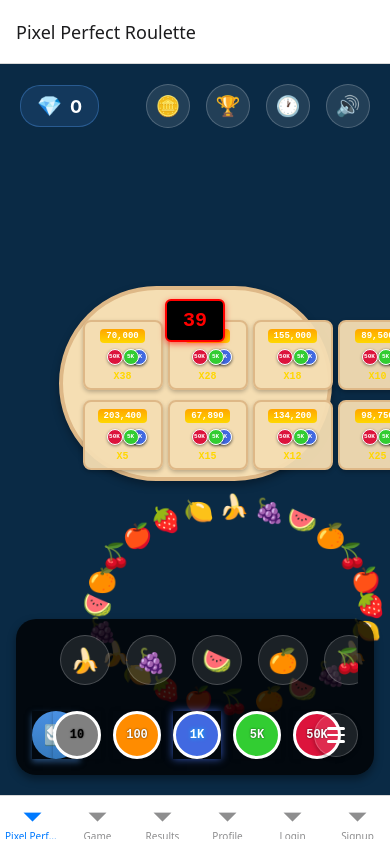
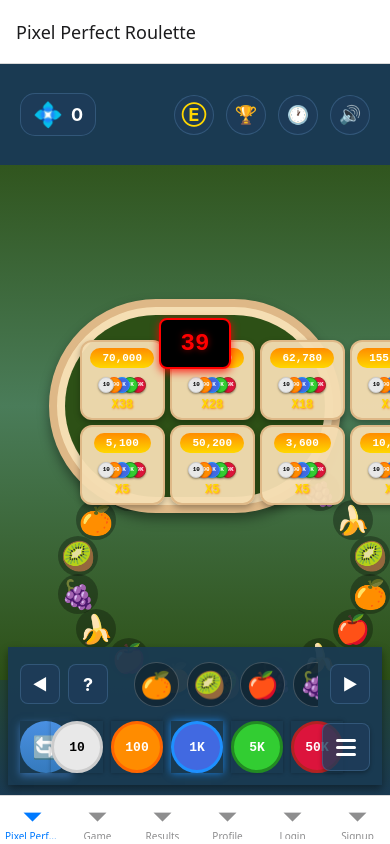
Before and after one commit to OmShrikhande/Fruite-Roulette, a React Native app in the folder app/: screen /PixelPerfect in a window 390 px wide. Built offline with nearby package versions, Linux system fonts and the light colour scheme.

Commit message:
Major change

```diff
--- a/app/components/game/BottomControlPanel.tsx
+++ b/app/components/game/BottomControlPanel.tsx
@@ -10,16 +10,16 @@ interface BottomControlPanelProps {
   onSelectChip: (value: number) => void;
 }
 
-// Same fruit sequence as outer track
-const FRUITS = ['🍌', '🍇', '🍉', '🍊', '🍒', '🍎', '🍓', '🍋'];
+// Exact fruit sequence as shown in the bottom row of the image
+const FRUITS = ['🍊', '🥝', '🍎', '🍇', '🍌', '🥝', '🍇', '🥝', '🍊', '🥝', '🍊'];
 
-// Exact betting chips in specified order and style
+// Exact betting chips as shown in image
 const BETTING_CHIPS = [
-  { value: 10, label: '10', color: '#808080' }, // Gray chip
-  { value: 100, label: '100', color: '#FF8C00' }, // Orange chip
-  { value: 1000, label: '1K', color: '#4169E1', highlighted: true }, // Blue chip (highlighted as selected)
-  { value: 5000, label: '5K', color: '#32CD32' }, // Green chip
-  { value: 50000, label: '50K', color: '#DC143C' }, // Red chip
+  { value: 10, label: '10', color: '#E8E8E8', textColor: '#000000', borderColor: '#CCCCCC' },
+  { value: 100, label: '100', color: '#FF8C00', textColor: '#FFFFFF', borderColor: '#FF6600' },
+  { value: 1000, label: '1K', color: '#4169E1', textColor: '#FFFFFF', borderColor: '#1E90FF', highlighted: true },
+  { value: 5000, label: '5K', color: '#32CD32', textColor: '#FFFFFF', borderColor: '#228B22' },
+  { value: 50000, label: '50K', color: '#DC143C', textColor: '#FFFFFF', borderColor: '#B22222' },
 ];
 
 export const BottomControlPanel: React.FC<BottomControlPanelProps> = ({
@@ -28,12 +28,21 @@ export const BottomControlPanel: React.FC<BottomControlPanelProps> = ({
 }) => {
   return (
     <Container>
-      {/* First Row: Horizontally scrollable row of fruit icons */}
-      <FruitRow>
+      {/* Top row: Navigation arrows and fruit row */}
+      <TopRow>
+        <NavButton>
+          <NavArrow>◀</NavArrow>
+        </NavButton>
+
+        <HelpButton>
+          <HelpText>?</HelpText>
+        </HelpButton>
+
+        <FruitScrollContainer>
           <ScrollView
             horizontal
             showsHorizontalScrollIndicator={false}
-          contentContainerStyle={{ paddingHorizontal: 20 }}
+            contentContainerStyle={{ alignItems: 'center', paddingHorizontal: 10 }}
           >
             {FRUITS.map((fruit, index) => (
               <FruitButton key={index}>
@@ -41,18 +50,23 @@ export const BottomControlPanel: React.FC<BottomControlPanelProps> = ({
               </FruitButton>
             ))}
           </ScrollView>
-      </FruitRow>
+        </FruitScrollContainer>
 
-      {/* Second Row: Controls and betting chips */}
-      <ControlRow>
-        {/* Leftmost: Blue circular refresh/spin icon */}
+        <NavButton>
+          <NavArrow>▶</NavArrow>
+        </NavButton>
+      </TopRow>
+
+      {/* Bottom row: Spin button, chips, and menu */}
+      <BottomRow>
+        {/* Left: Blue circular refresh/spin icon */}
         <SpinButton>
           <LinearGradient
             colors={['#4A90E2', '#357ABD']}
             style={{
-              width: 48,
-              height: 48,
-              borderRadius: 24,
+              width: 52,
+              height: 52,
+              borderRadius: 26,
               justifyContent: 'center',
               alignItems: 'center'
             }}
@@ -61,42 +75,35 @@ export const BottomControlPanel: React.FC<BottomControlPanelProps> = ({
           </LinearGradient>
         </SpinButton>
 
-        {/* Next: 5 betting chips in exact order & style */}
+        {/* Center: 5 betting chips */}
         <ChipsContainer>
           {BETTING_CHIPS.map((chip) => {
             const isSelected = selectedChip === chip.value;
-            const isHighlighted = chip.highlighted && isSelected;
 
             return (
               <ChipButton
                 key={chip.value}
                 onPress={() => onSelectChip(chip.value)}
                 style={{
-                  shadowColor: isHighlighted ? '#4169E1' : '#000',
-                  shadowOpacity: isHighlighted ? 0.8 : 0.3,
-                  shadowRadius: isHighlighted ? 8 : 4,
-                  elevation: isHighlighted ? 8 : 4,
+                  shadowColor: isSelected ? chip.borderColor : '#000',
+                  shadowOpacity: isSelected ? 0.8 : 0.3,
+                  shadowRadius: isSelected ? 8 : 4,
+                  elevation: isSelected ? 8 : 4,
                 }}
               >
                 <ChipGradient
                   colors={[chip.color, chip.color]}
                   style={{
-                    width: 48,
-                    height: 48,
-                    borderRadius: 24,
+                    width: 52,
+                    height: 52,
+                    borderRadius: 26,
                     justifyContent: 'center',
                     alignItems: 'center',
                     borderWidth: 3,
-                    borderColor: '#FFFFFF',
+                    borderColor: chip.borderColor,
                   }}
                 >
-                  <ChipText
-                    style={{
-                      color: chip.value === 10 ? '#000000' : '#FFFFFF',
-                      textShadowColor: isHighlighted ? '#00BFFF' : 'rgba(0,0,0,0.7)',
-                      textShadowRadius: isHighlighted ? 4 : 2,
-                    }}
-                  >
+                  <ChipText style={{ color: chip.textColor }}>
                     {chip.label}
                   </ChipText>
                 </ChipGradient>
@@ -105,21 +112,21 @@ export const BottomControlPanel: React.FC<BottomControlPanelProps> = ({
           })}
         </ChipsContainer>
 
-        {/* Rightmost: Hamburger menu icon */}
+        {/* Right: Hamburger menu */}
         <MenuButton>
           <MenuLine />
           <MenuLine />
           <MenuLine />
         </MenuButton>
-      </ControlRow>
+      </BottomRow>
     </Container>
   );
 };
 
 const Container = styled.View`
-  background-color: rgba(0, 0, 0, 0.8);
-  border-radius: 20px;
-  padding: 16px;
+  background-color: rgba(26, 58, 82, 0.95);
+  border-radius: 0px;
+  padding: 12px;
   shadow-color: #000;
   shadow-offset: 0px 4px;
   shadow-opacity: 0.4;
@@ -127,27 +134,67 @@ const Container = styled.View`
   elevation: 8;
 `;
 
-const FruitRow = styled.View`
-  height: 60px;
-  margin-bottom: 16px;
+const TopRow = styled.View`
+  flex-direction: row;
+  align-items: center;
+  margin-bottom: 12px;
+  height: 50px;
+`;
+
+const NavButton = styled.TouchableOpacity`
+  width: 40px;
+  height: 40px;
+  background-color: rgba(30, 60, 90, 0.8);
+  border-radius: 8px;
+  justify-content: center;
+  align-items: center;
+  border: 1px solid rgba(100, 150, 200, 0.3);
+`;
+
+const NavArrow = styled.Text`
+  color: #FFFFFF;
+  font-size: 16px;
+  font-weight: bold;
+`;
+
+const HelpButton = styled.TouchableOpacity`
+  width: 40px;
+  height: 40px;
+  background-color: rgba(30, 60, 90, 0.8);
+  border-radius: 8px;
+  justify-content: center;
+  align-items: center;
+  border: 1px solid rgba(100, 150, 200, 0.3);
+  margin-left: 8px;
+`;
+
+const HelpText = styled.Text`
+  color: #FFFFFF;
+  font-size: 18px;
+  font-weight: bold;
+`;
+
+const FruitScrollContainer = styled.View`
+  flex: 1;
+  margin-horizontal: 12px;
 `;
 
 const FruitButton = styled.TouchableOpacity`
-  width: 50px;
-  height: 50px;
+  width: 45px;
+  height: 45px;
   justify-content: center;
   align-items: center;
-  margin-horizontal: 8px;
-  background-color: rgba(255, 255, 255, 0.1);
-  border-radius: 25px;
+  margin-horizontal: 4px;
+  background-color: rgba(0, 0, 0, 0.3);
+  border-radius: 22px;
   border: 1px solid rgba(255, 255, 255, 0.2);
 `;
 
 const FruitText = styled.Text`
-  font-size: 24px;
+  font-size: 26px;
 `;
 
-const ControlRow = styled.View`
+const BottomRow = styled.View`
   flex-direction: row;
   align-items: center;
   justify-content: space-between;
@@ -156,13 +203,13 @@ const ControlRow = styled.View`
 const SpinButton = styled.TouchableOpacity`
   shadow-color: #4A90E2;
   shadow-offset: 0px 3px;
-  shadow-opacity: 0.5;
-  shadow-radius: 6px;
-  elevation: 6;
+  shadow-opacity: 0.6;
+  shadow-radius: 8px;
+  elevation: 8;
 `;
 
 const SpinIcon = styled.Text`
-  font-size: 20px;
+  font-size: 22px;
 `;
 
 const ChipsContainer = styled.View`
@@ -170,8 +217,8 @@ const ChipsContainer = styled.View`
   flex: 1;
   justify-content: center;
   align-items: center;
-  gap: 12px;
-  margin-horizontal: 20px;
+  gap: 8px;
+  margin-horizontal: 16px;
 `;
 
 const ChipButton = styled.TouchableOpacity`
@@ -181,20 +228,21 @@ const ChipButton = styled.TouchableOpacity`
 const ChipGradient = styled(LinearGradient)``;
 
 const ChipText = styled.Text`
-  font-size: 12px;
+  font-size: 13px;
   font-weight: bold;
   font-family: monospace;
   text-shadow-offset: 1px 1px;
+  text-shadow-radius: 2px;
 `;
 
 const MenuButton = styled.TouchableOpacity`
-  width: 44px;
-  height: 44px;
-  border-radius: 22px;
+  width: 48px;
+  height: 48px;
+  border-radius: 8px;
   justify-content: center;
   align-items: center;
-  background-color: rgba(255, 255, 255, 0.1);
-  border: 1px solid rgba(255, 255, 255, 0.2);
+  background-color: rgba(30, 60, 90, 0.8);
+  border: 1px solid rgba(100, 150, 200, 0.3);
   shadow-color: #000;
   shadow-offset: 0px 2px;
   shadow-opacity: 0.3;
@@ -203,8 +251,8 @@ const MenuButton = styled.TouchableOpacity`
 `;
 
 const MenuLine = styled.View`
-  width: 18px;
-  height: 2.5px;
+  width: 20px;
+  height: 3px;
   background-color: #FFFFFF;
   border-radius: 2px;
   margin-vertical: 2px;
--- a/app/components/game/CentralGameBoard.tsx
+++ b/app/components/game/CentralGameBoard.tsx
@@ -9,59 +9,60 @@ interface CentralGameBoardProps {
   timer: number;
 }
 
-// Fruit sequence for the oval border (repeating pattern)
-const FRUITS = ['🍌', '🍇', '🍉', '🍊', '🍒', '🍎', '🍓', '🍋'];
+// Exact fruit sequence from the image border
+const FRUITS = ['🍊', '🍎', '🍇', '🍌', '🥝', '🍊', '🍎', '🍌', '🍇', '🥝', '🍊', '🍎', '🍌', '🍇', '🥝', '🍊', '🍎', '🍌'];
 
-// Betting zones data (2 rows × 4 columns) - exact values from description
+// Betting zones data exactly as shown in image (2 rows × 4 columns)
 const BETTING_ZONES = [
+  // Top row
   { amount: '70,000', multiplier: 'X38' },
   { amount: '41,780', multiplier: 'X28' },
-  { amount: '155,000', multiplier: 'X18' },
-  { amount: '89,500', multiplier: 'X10' },
-  { amount: '203,400', multiplier: 'X5' },
-  { amount: '67,890', multiplier: 'X15' },
-  { amount: '134,200', multiplier: 'X12' },
-  { amount: '98,750', multiplier: 'X25' },
+  { amount: '62,780', multiplier: 'X18' },
+  { amount: '155,000', multiplier: 'X10' },
+  // Bottom row
+  { amount: '5,100', multiplier: 'X5' },
+  { amount: '50,200', multiplier: 'X5' },
+  { amount: '3,600', multiplier: 'X5' },
+  { amount: '10,100', multiplier: 'X5' },
 ];
 
-// Poker chips data
+// Poker chips exactly as in image
 const POKER_CHIPS = [
-  { value: '10', color: '#FFFFFF', textColor: '#000000' },
-  { value: '100', color: '#FF8C00', textColor: '#FFFFFF' },
-  { value: '1K', color: '#4169E1', textColor: '#FFFFFF' },
-  { value: '5K', color: '#32CD32', textColor: '#FFFFFF' },
-  { value: '50K', color: '#DC143C', textColor: '#FFFFFF' },
+  { value: '10', color: '#E8E8E8', textColor: '#000000', borderColor: '#CCCCCC' },
+  { value: '100', color: '#FF8C00', textColor: '#FFFFFF', borderColor: '#FF6600' },
+  { value: '1K', color: '#4169E1', textColor: '#FFFFFF', borderColor: '#1E90FF' },
+  { value: '5K', color: '#32CD32', textColor: '#FFFFFF', borderColor: '#228B22' },
+  { value: '50K', color: '#DC143C', textColor: '#FFFFFF', borderColor: '#B22222' },
 ];
 
 export const CentralGameBoard: React.FC<CentralGameBoardProps> = ({ timer }) => {
   // Calculate positions for fruit icons around oval border
   const getFruitPosition = (index: number, total: number) => {
     const angle = (index / total) * 2 * Math.PI - Math.PI / 2;
-    const radiusX = width * 0.35;
-    const radiusY = width * 0.25;
+    const radiusX = width * 0.38;
+    const radiusY = width * 0.28;
     const x = Math.cos(angle) * radiusX;
     const y = Math.sin(angle) * radiusY;
     return { x, y };
   };
 
-  // Generate fruit icons around the oval (repeating pattern)
+  // Generate fruit icons around the oval border
   const generateFruitBorder = () => {
-    const totalFruits = 24; // More fruits for continuous border
+    const totalFruits = 18;
     const fruitElements = [];
 
     for (let i = 0; i < totalFruits; i++) {
-      const fruitIndex = i % FRUITS.length;
       const position = getFruitPosition(i, totalFruits);
 
       fruitElements.push(
         <FruitIcon
           key={i}
           style={{
-            left: width * 0.5 + position.x - 15,
-            top: height * 0.4 + position.y - 15,
+            left: width * 0.5 + position.x - 20,
+            top: height * 0.35 + position.y - 20,
           }}
         >
-          <FruitText>{FRUITS[fruitIndex]}</FruitText>
+          <FruitText>{FRUITS[i]}</FruitText>
         </FruitIcon>
       );
     }
@@ -71,14 +72,21 @@ export const CentralGameBoard: React.FC<CentralGameBoardProps> = ({ timer }) =>
 
   return (
     <Container>
-      {/* Outer Track with Fruit Border */}
+      {/* Green textured background */}
+      <BackgroundGradient
+        colors={['#2d5016', '#4a7c59', '#2d5016']}
+      />
+
+      {/* Fruit border around the oval */}
       <OuterTrack>
         {generateFruitBorder()}
       </OuterTrack>
 
-      {/* Beige Sand-Textured Oval Path */}
+      {/* Beige oval track with green interior and betting zones */}
       <OvalTrack>
-        {/* 8 Rectangular Betting Zones in 2 rows × 4 columns */}
+        {/* Green interior of the oval */}
+        <OvalInterior>
+          {/* 8 Rectangular betting zones in 2 rows × 4 columns */}
           <BettingGrid>
             {BETTING_ZONES.map((zone, index) => {
               const row = Math.floor(index / 4);
@@ -88,27 +96,33 @@ export const CentralGameBoard: React.FC<CentralGameBoardProps> = ({ timer }) =>
                 <BettingZone
                   key={index}
                   style={{
-                  left: col * 85 + 20,
-                  top: row * 80 + 30,
+                    left: col * 90 + 15,
+                    top: row * 85 + 25,
                   }}
                 >
-                {/* Top Center: Large bold number in gradient orange/yellow */}
+                  {/* Amount in gradient orange background */}
                   <LinearGradient
-                  colors={['#FFA500', '#FFD700']}
-                  style={{ borderRadius: 4, paddingHorizontal: 6, paddingVertical: 2 }}
+                    colors={['#FF8C00', '#FFD700']}
+                    style={{
+                      borderRadius: 12,
+                      paddingHorizontal: 12,
+                      paddingVertical: 4,
+                      marginBottom: 4
+                    }}
                   >
                     <AmountText>{zone.amount}</AmountText>
                   </LinearGradient>
 
-                {/* Middle: Stacked poker chips */}
+                  {/* Stacked poker chips */}
                   <ChipStack>
                     {POKER_CHIPS.map((chip, chipIndex) => (
                       <Chip
                         key={chipIndex}
                         style={{
                           backgroundColor: chip.color,
-                        marginLeft: chipIndex * -8,
-                        zIndex: chipIndex,
+                          borderColor: chip.borderColor,
+                          marginLeft: chipIndex > 0 ? -8 : 0,
+                          zIndex: POKER_CHIPS.length - chipIndex,
                         }}
                       >
                         <ChipText style={{ color: chip.textColor }}>
@@ -118,15 +132,16 @@ export const CentralGameBoard: React.FC<CentralGameBoardProps> = ({ timer }) =>
                     ))}
                   </ChipStack>
 
-                {/* Bottom Center: Multiplier label in bold yellow */}
+                  {/* Multiplier at bottom */}
                   <MultiplierText>{zone.multiplier}</MultiplierText>
                 </BettingZone>
               );
             })}
           </BettingGrid>
+        </OvalInterior>
       </OvalTrack>
 
-      {/* Top Center: Red LED-style countdown timer */}
+      {/* Red LED timer at top center */}
       <TimerDisplay>
         <TimerText>{timer.toString().padStart(2, '0')}</TimerText>
       </TimerDisplay>
@@ -136,43 +151,59 @@ export const CentralGameBoard: React.FC<CentralGameBoardProps> = ({ timer }) =>
 
 const Container = styled.View`
   width: ${width}px;
-  height: ${height * 0.7}px;
+  height: ${height * 0.65}px;
   justify-content: center;
   align-items: center;
   position: relative;
 `;
 
+const BackgroundGradient = styled(LinearGradient)`
+  position: absolute;
+  width: 100%;
+  height: 100%;
+`;
+
 const OuterTrack = styled.View`
   position: absolute;
-  width: ${width * 0.8}px;
-  height: ${width * 0.6}px;
+  width: ${width * 0.85}px;
+  height: ${width * 0.65}px;
 `;
 
 const FruitIcon = styled.View`
   position: absolute;
-  width: 30px;
-  height: 30px;
+  width: 40px;
+  height: 40px;
   justify-content: center;
   align-items: center;
+  background-color: rgba(0, 0, 0, 0.3);
+  border-radius: 20px;
 `;
 
 const FruitText = styled.Text`
-  font-size: 24px;
+  font-size: 28px;
 `;
 
 const OvalTrack = styled.View`
-  width: ${width * 0.7}px;
-  height: ${width * 0.5}px;
+  width: ${width * 0.75}px;
+  height: ${width * 0.55}px;
   background-color: #F5DEB3;
-  border-radius: ${width * 0.25}px;
-  border-width: 4px;
+  border-radius: ${width * 0.275}px;
+  border-width: 8px;
   border-color: #DEB887;
   position: relative;
   shadow-color: #000;
-  shadow-offset: 0px 4px;
-  shadow-opacity: 0.3;
-  shadow-radius: 8px;
-  elevation: 8;
+  shadow-offset: 0px 6px;
+  shadow-opacity: 0.4;
+  shadow-radius: 12px;
+  elevation: 12;
+  padding: 8px;
+`;
+
+const OvalInterior = styled.View`
+  flex: 1;
+  background-color: #2d5016;
+  border-radius: ${width * 0.25}px;
+  position: relative;
 `;
 
 const BettingGrid = styled.View`
@@ -183,24 +214,24 @@ const BettingGrid = styled.View`
 
 const BettingZone = styled.View`
   position: absolute;
-  width: 80px;
-  height: 70px;
+  width: 85px;
+  height: 80px;
   background-color: rgba(245, 222, 179, 0.95);
-  border-radius: 8px;
+  border-radius: 12px;
   justify-content: center;
   align-items: center;
   border-width: 2px;
   border-color: #DEB887;
   shadow-color: #000;
-  shadow-offset: 0px 2px;
-  shadow-opacity: 0.25;
-  shadow-radius: 4px;
-  elevation: 4;
+  shadow-offset: 0px 3px;
+  shadow-opacity: 0.3;
+  shadow-radius: 6px;
+  elevation: 6;
   padding: 4px;
 `;
 
 const AmountText = styled.Text`
-  font-size: 9px;
+  font-size: 11px;
   font-weight: bold;
   color: #FFFFFF;
   text-align: center;
@@ -211,7 +242,7 @@ const ChipStack = styled.View`
   flex-direction: row;
   justify-content: center;
   align-items: center;
-  margin-vertical: 4px;
+  margin-vertical: 3px;
   height: 20px;
 `;
 
@@ -222,12 +253,11 @@ const Chip = styled.View`
   justify-content: center;
   align-items: center;
   border-width: 1px;
-  border-color: #FFFFFF;
   shadow-color: #000;
   shadow-offset: 0px 1px;
   shadow-opacity: 0.4;
-  shadow-radius: 3px;
-  elevation: 4;
+  shadow-radius: 2px;
+  elevation: 3;
 `;
 
 const ChipText = styled.Text`
@@ -238,32 +268,38 @@ const ChipText = styled.Text`
 `;
 
 const MultiplierText = styled.Text`
-  font-size: 10px;
+  font-size: 12px;
   font-weight: bold;
   color: #FFD700;
   text-align: center;
   font-family: monospace;
+  text-shadow-color: #FF8C00;
+  text-shadow-offset: 1px 1px;
+  text-shadow-radius: 2px;
 `;
 
 const TimerDisplay = styled.View`
   position: absolute;
-  top: ${height * 0.25}px;
+  top: ${height * 0.22}px;
   background-color: #000000;
-  padding-horizontal: 16px;
-  padding-vertical: 8px;
-  border-radius: 6px;
+  padding-horizontal: 20px;
+  padding-vertical: 10px;
+  border-radius: 8px;
   border-width: 2px;
   border-color: #FF0000;
   shadow-color: #FF0000;
-  shadow-offset: 0px 2px;
-  shadow-opacity: 0.6;
-  shadow-radius: 6px;
-  elevation: 8;
+  shadow-offset: 0px 3px;
+  shadow-opacity: 0.8;
+  shadow-radius: 8px;
+  elevation: 10;
 `;
 
 const TimerText = styled.Text`
-  font-size: 20px;
+  font-size: 24px;
   font-weight: bold;
   color: #FF0000;
   font-family: monospace;
+  text-shadow-color: rgba(255, 0, 0, 0.5);
+  text-shadow-offset: 0px 0px;
+  text-shadow-radius: 6px;
 `;
--- a/app/components/game/TopHUDBar.tsx
+++ b/app/components/game/TopHUDBar.tsx
@@ -10,25 +10,25 @@ interface TopHUDBarProps {
 export const TopHUDBar: React.FC<TopHUDBarProps> = ({ balance }) => {
   return (
     <Container>
-      {/* Left Section: Light blue diamond icon with balance */}
+      {/* Left Section: Blue logo with balance */}
       <LeftSection>
-        <DiamondIcon>💎</DiamondIcon>
+        <LogoIcon>💠</LogoIcon>
         <BalanceText>{balance}</BalanceText>
       </LeftSection>
 
-      {/* Center Icons: Gold coin, Trophy, Clock, Speaker */}
+      {/* Center Icons: Coin, Trophy, Clock, Speaker - exactly as in image */}
       <CenterIcons>
         <IconButton>
-          <IconText>🪙</IconText>
+          <CoinIcon>Ⓔ</CoinIcon>
         </IconButton>
         <IconButton>
-          <IconText>🏆</IconText>
+          <TrophyIcon>🏆</TrophyIcon>
         </IconButton>
         <IconButton>
-          <IconText>🕐</IconText>
+          <ClockIcon>🕐</ClockIcon>
         </IconButton>
         <IconButton>
-          <IconText>🔊</IconText>
+          <SpeakerIcon>🔊</SpeakerIcon>
         </IconButton>
       </CenterIcons>
     </Container>
@@ -40,25 +40,25 @@ const Container = styled.View`
   flex-direction: row;
   justify-content: space-between;
   align-items: center;
-  background-color: #0A2A45;
+  background-color: #1a3a52;
   padding-horizontal: 20px;
-  padding-vertical: 16px;
+  padding-vertical: 12px;
 `;
 
 const LeftSection = styled.View`
   flex-direction: row;
   align-items: center;
-  background-color: rgba(74, 144, 226, 0.15);
-  padding-horizontal: 16px;
-  padding-vertical: 8px;
-  border-radius: 20px;
-  border: 1px solid rgba(74, 144, 226, 0.4);
+  background-color: rgba(30, 60, 90, 0.8);
+  padding-horizontal: 12px;
+  padding-vertical: 6px;
+  border-radius: 15px;
+  border: 1px solid rgba(100, 150, 200, 0.3);
 `;
 
-const DiamondIcon = styled.Text`
-  font-size: 20px;
+const LogoIcon = styled.Text`
+  font-size: 24px;
   margin-right: 8px;
-  color: #87CEEB;
+  color: #4A90E2;
 `;
 
 const BalanceText = styled.Text`
@@ -70,19 +70,33 @@ const BalanceText = styled.Text`
 const CenterIcons = styled.View`
   flex-direction: row;
   align-items: center;
-  gap: 16px;
+  gap: 12px;
 `;
 
 const IconButton = styled.TouchableOpacity`
-  width: 44px;
-  height: 44px;
-  border-radius: 22px;
-  background-color: rgba(255, 255, 255, 0.1);
+  width: 40px;
+  height: 40px;
+  border-radius: 20px;
+  background-color: rgba(30, 60, 90, 0.8);
   justify-content: center;
   align-items: center;
-  border: 1px solid rgba(255, 255, 255, 0.2);
+  border: 1px solid rgba(100, 150, 200, 0.3);
 `;
 
-const IconText = styled.Text`
-  font-size: 20px;
+const CoinIcon = styled.Text`
+  font-size: 18px;
+  color: #FFD700;
+  font-weight: bold;
 `;
+
+const TrophyIcon = styled.Text`
+  font-size: 18px;
+`;
+
+const ClockIcon = styled.Text`
+  font-size: 18px;
+`;
+
+const SpeakerIcon = styled.Text`
+  font-size: 18px;
+`;
--- a/app/screens/PixelPerfectRouletteScreen.tsx
+++ b/app/screens/PixelPerfectRouletteScreen.tsx
@@ -1,6 +1,7 @@
 import React, { useState } from 'react';
 import { View, StyleSheet, Dimensions, StatusBar } from 'react-native';
 import styled from 'styled-components/native';
+import { LinearGradient } from 'expo-linear-gradient';
 import { TopHUDBar } from '../components/game/TopHUDBar';
 import { CentralGameBoard } from '../components/game/CentralGameBoard';
 import { BottomControlPanel } from '../components/game/BottomControlPanel';
@@ -14,14 +15,20 @@ const PixelPerfectRouletteScreen: React.FC = () => {
 
   return (
     <Container>
-      <StatusBar barStyle="light-content" backgroundColor="#0A2A45" translucent />
+      <StatusBar barStyle="light-content" backgroundColor="#1a3a52" translucent />
 
-      {/* Top HUD Bar - ~10% of screen height */}
+      {/* Background gradient matching the image */}
+      <BackgroundGradient
+        colors={['#1a3a52', '#2d5016', '#4a7c59', '#2d5016', '#1a3a52']}
+        locations={[0, 0.3, 0.5, 0.7, 1]}
+      />
+
+      {/* Top HUD Bar */}
       <HUDSection>
         <TopHUDBar balance={balance} />
       </HUDSection>
 
-      {/* Central Game Board - Main area */}
+      {/* Central Game Board */}
       <GameBoardSection>
         <CentralGameBoard timer={timer} />
       </GameBoardSection>
@@ -39,24 +46,31 @@ const PixelPerfectRouletteScreen: React.FC = () => {
 
 const Container = styled.View`
   flex: 1;
-  background-color: #0A2A45;
+  background-color: #1a3a52;
+`;
+
+const BackgroundGradient = styled(LinearGradient)`
+  position: absolute;
+  width: 100%;
+  height: 100%;
 `;
 
 const HUDSection = styled.View`
-  height: ${height * 0.1}px;
-  background-color: #0A2A45;
+  height: ${height * 0.12}px;
+  z-index: 10;
 `;
 
 const GameBoardSection = styled.View`
   flex: 1;
   justify-content: center;
   align-items: center;
-  background-color: #0A2A45;
+  z-index: 5;
 `;
 
 const ControlSection = styled.View`
-  padding-bottom: 20px;
-  padding-horizontal: 16px;
+  padding-bottom: 10px;
+  padding-horizontal: 8px;
+  z-index: 10;
 `;
 
 export default PixelPerfectRouletteScreen;
```
Also changed, not shown: 2 other files (tests, documents, lock files or other folders). Lines whose indentation alone changed are shown as unchanged.
